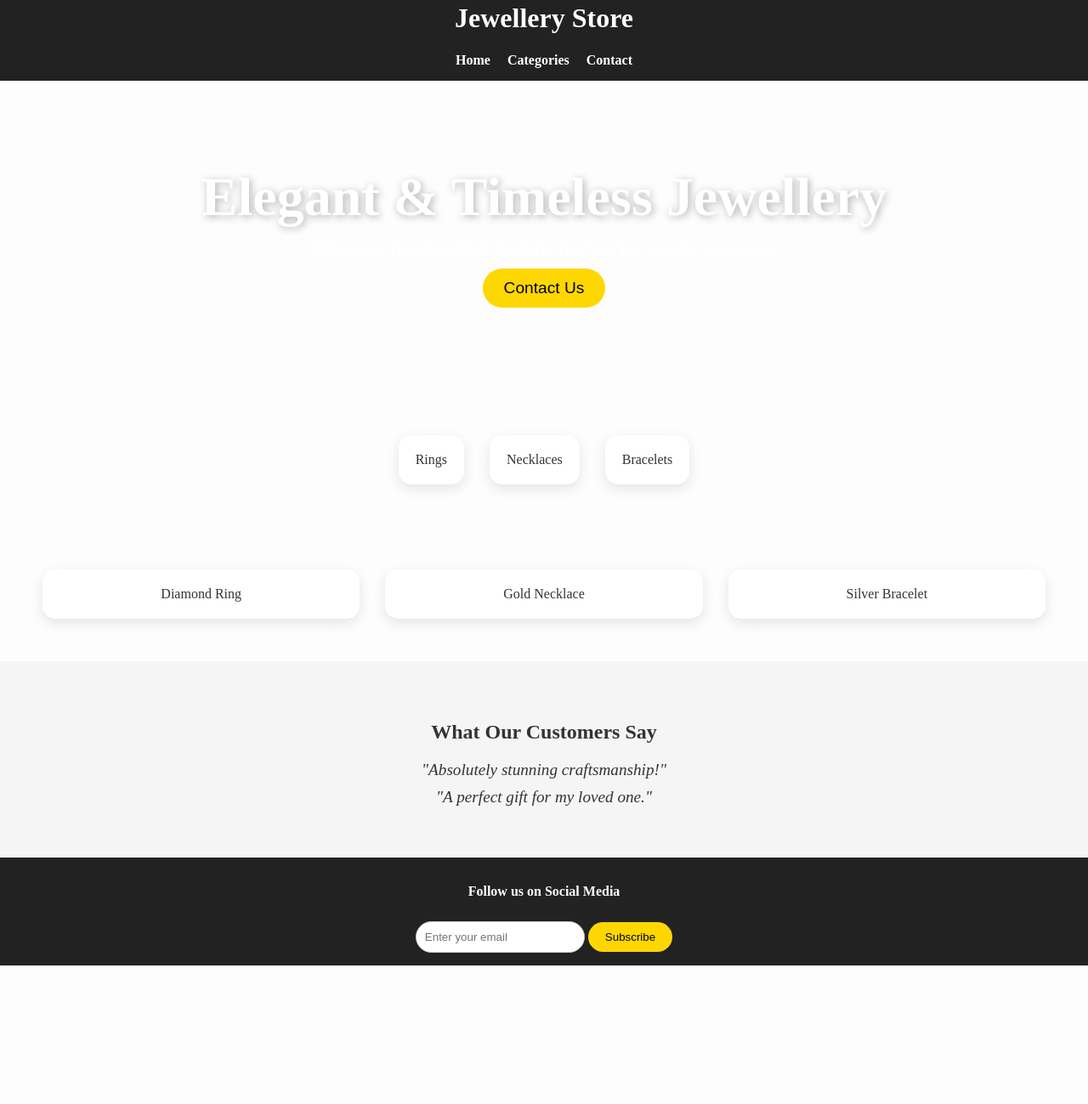
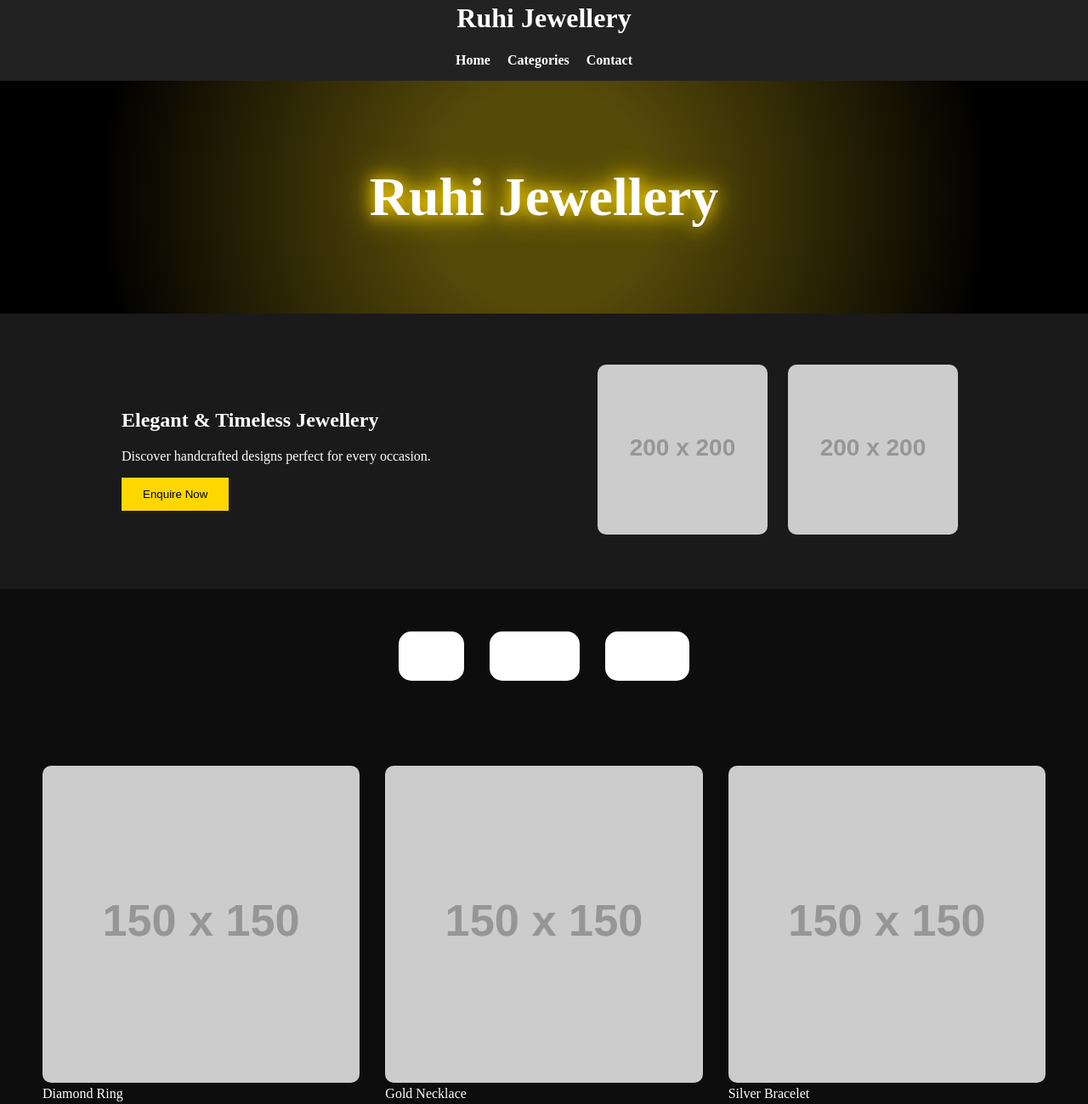
Before and after one commit to PratikKargathra/ruhi-jewellery, a plain HTML site: page index.html in a window 1280 px wide. Shown: the part 33-1332 px from the top of the page at 85% size. Before the commit the page ends 1169 px from the top, so only its background shows below. Drawn offline with Linux system fonts and the light colour scheme; placeholder pictures from the web are drawn by us.

Commit message:
Update index.html

```diff
--- a/index.html
+++ b/index.html
@@ -3,15 +3,15 @@
 <head>
     <meta charset="UTF-8">
     <meta name="viewport" content="width=device-width, initial-scale=1.0">
-    <title>Jewellery Store</title>
+    <title>Ruhi Jewellery</title>
     <style>
         /* Global Styles */
         body {
             font-family: 'Playfair Display', serif;
             margin: 0;
             padding: 0;
-            background: #fdfdfd;
-            color: #333;
+            background: #0d0d0d;
+            color: #fff;
         }
         header, footer {
             background: #222;
@@ -38,34 +38,50 @@
         .hero {
             text-align: center;
             padding: 100px 20px;
-            background: url('jewellery-bg.jpg') no-repeat center;
-            background-size: cover;
-            color: white;
-            animation: fadeIn 2s;
+            background: radial-gradient(circle, rgba(255,215,0,0.3) 20%, rgba(0,0,0,1) 80%);
             position: relative;
         }
         .hero h1 {
             font-size: 4rem;
             margin: 0;
-            animation: slideIn 2s;
-            text-shadow: 2px 2px 10px rgba(0, 0, 0, 0.3);
+            animation: glowText 2s infinite alternate;
+        }
+        @keyframes glowText {
+            from { text-shadow: 0 0 10px gold, 0 0 20px gold; }
+            to { text-shadow: 0 0 20px gold, 0 0 40px gold; }
         }
         .hero p {
             font-size: 1.5rem;
             margin: 10px 0;
         }
-        .hero button {
+
+        /* Contact Us Section */
+        .contact-section {
+            display: flex;
+            justify-content: space-around;
+            align-items: center;
+            padding: 50px;
+            background: #1a1a1a;
+        }
+        .contact-text {
+            max-width: 500px;
+        }
+        .contact-text button {
             padding: 12px 25px;
-            border: none;
             background: gold;
             color: black;
-            font-size: 1.2rem;
+            border: none;
             cursor: pointer;
-            border-radius: 30px;
-            transition: background 0.3s;
+            transition: transform 0.3s;
         }
-        .hero button:hover {
-            background: darkgoldenrod;
+        .contact-text button:hover {
+            transform: scale(1.1);
+        }
+        .contact-images img {
+            width: 200px;
+            height: auto;
+            margin: 10px;
+            border-radius: 10px;
         }
 
         /* Categories */
@@ -76,16 +92,15 @@
             padding: 50px;
         }
         .category {
+            background: white;
             padding: 20px;
-            background: white;
             border-radius: 15px;
-            box-shadow: 0 5px 15px rgba(0, 0, 0, 0.1);
+            text-align: center;
             cursor: pointer;
-            transition: transform 0.3s, box-shadow 0.3s;
+            transition: transform 0.3s;
         }
         .category:hover {
             transform: scale(1.1);
-            box-shadow: 0 8px 20px rgba(0, 0, 0, 0.2);
         }
 
         /* Featured Products */
@@ -95,13 +110,9 @@
             gap: 30px;
             padding: 50px;
         }
-        .product {
-            background: white;
-            padding: 20px;
-            border-radius: 15px;
-            text-align: center;
-            box-shadow: 0 5px 15px rgba(0, 0, 0, 0.1);
-            transition: transform 0.3s;
+        .product img {
+            width: 100%;
+            border-radius: 10px;
         }
         .product:hover {
             transform: translateY(-10px);
@@ -112,43 +123,42 @@
             text-align: center;
             padding: 50px;
             background: #f5f5f5;
+            color: #000;
         }
         .testimonial {
+            display: flex;
+            align-items: center;
+            justify-content: center;
+            gap: 15px;
             font-style: italic;
-            margin: 10px 0;
-            font-size: 1.2rem;
+        }
+        .testimonial img {
+            width: 50px;
+            height: 50px;
+            border-radius: 50%;
         }
 
         /* Footer */
+        .footer {
+            display: flex;
+            justify-content: space-between;
+            padding: 20px;
+        }
         .footer input {
             padding: 10px;
-            margin-top: 10px;
-            border-radius: 20px;
-            border: 1px solid #ccc;
+            border-radius: 5px;
         }
         .footer button {
-            padding: 10px 20px;
+            padding: 10px;
             background: gold;
             border: none;
             cursor: pointer;
-            border-radius: 20px;
-        }
-        .footer button:hover {
-            background: darkgoldenrod;
-        }
-
-        /* Animations */
-        @keyframes fadeIn {
-            from {opacity: 0;} to {opacity: 1;}
-        }
-        @keyframes slideIn {
-            from {transform: translateY(-50px);} to {transform: translateY(0);}
         }
     </style>
 </head>
 <body>
     <header>
-        <h1>Jewellery Store</h1>
+        <h1>Ruhi Jewellery</h1>
         <nav>
             <a href="#">Home</a>
             <a href="#">Categories</a>
@@ -157,9 +167,19 @@
     </header>
 
     <section class="hero">
-        <h1>Elegant & Timeless Jewellery</h1>
-        <p>Discover handcrafted designs perfect for every occasion.</p>
-        <button>Contact Us</button>
+        <h1>Ruhi Jewellery</h1>
+    </section>
+
+    <section class="contact-section">
+        <div class="contact-text">
+            <h2>Elegant & Timeless Jewellery</h2>
+            <p>Discover handcrafted designs perfect for every occasion.</p>
+            <button>Enquire Now</button>
+        </div>
+        <div class="contact-images">
+            <img src="https://via.placeholder.com/200" alt="Jewellery Sample">
+            <img src="https://via.placeholder.com/200" alt="Jewellery Sample">
+        </div>
     </section>
 
     <section class="categories">
@@ -169,15 +189,21 @@
     </section>
 
     <section class="products">
-        <div class="product">Diamond Ring</div>
-        <div class="product">Gold Necklace</div>
-        <div class="product">Silver Bracelet</div>
+        <div class="product"><img src="https://via.placeholder.com/150" alt="Product">Diamond Ring</div>
+        <div class="product"><img src="https://via.placeholder.com/150" alt="Product">Gold Necklace</div>
+        <div class="product"><img src="https://via.placeholder.com/150" alt="Product">Silver Bracelet</div>
     </section>
 
     <section class="testimonials">
         <h2>What Our Customers Say</h2>
-        <p class="testimonial">"Absolutely stunning craftsmanship!"</p>
-        <p class="testimonial">"A perfect gift for my loved one."</p>
+        <div class="testimonial">
+            <img src="https://via.placeholder.com/50" alt="User">
+            <p>"Absolutely stunning craftsmanship!" ★★★★★</p>
+        </div>
+        <div class="testimonial">
+            <img src="https://via.placeholder.com/50" alt="User">
+            <p>"A perfect gift for my loved one." ★★★★★</p>
+        </div>
     </section>
 
     <footer class="footer">
```
